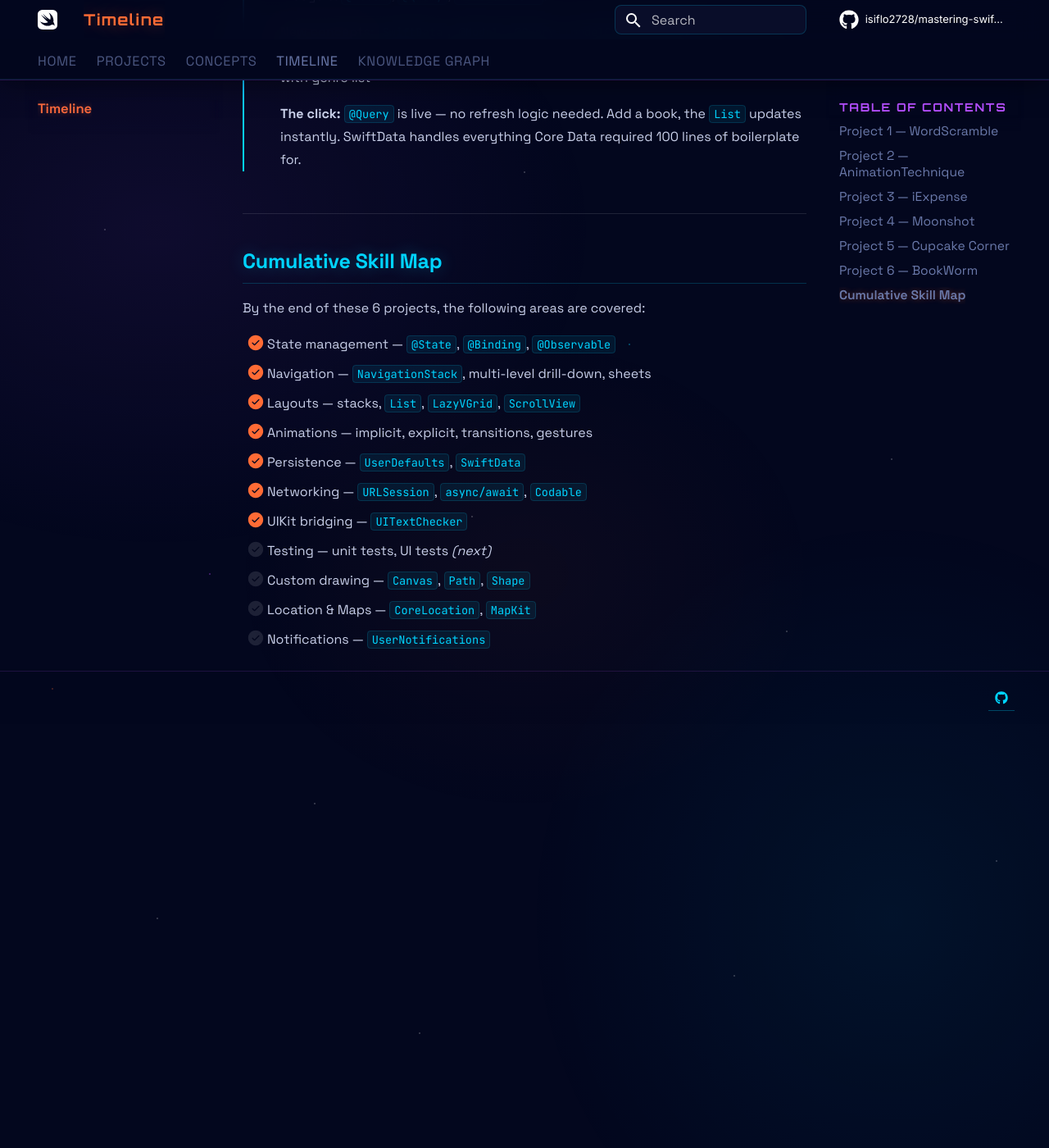
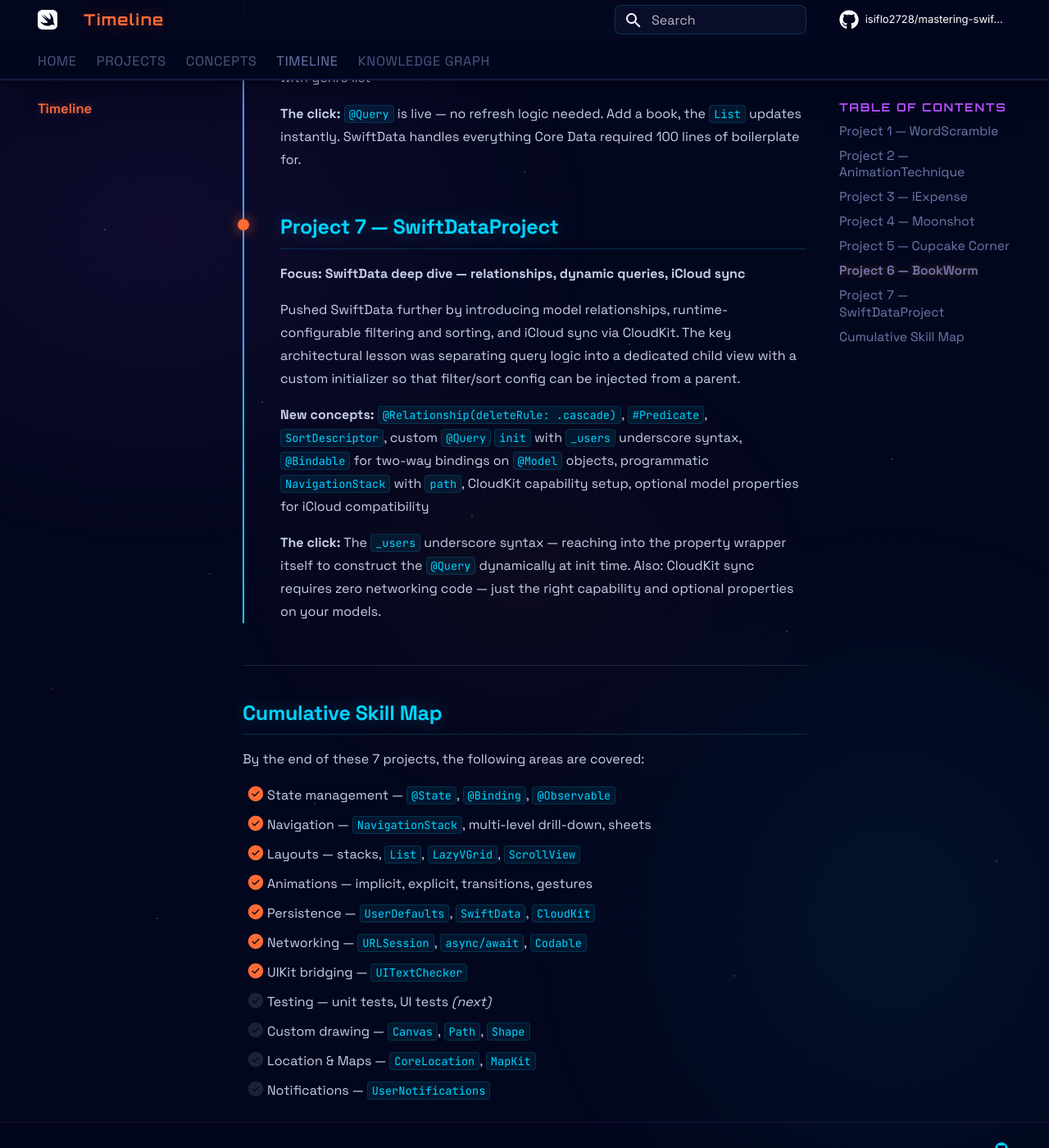
Before and after one commit to isiflo2728/swift-vault, an MkDocs documentation site: the page built from docs/timeline.md, in a window 1280 px wide and 1400 px high, scrolled down 2635 px. Shown: the whole window at 82% size. Built offline with MkDocs 1.6.1 and Material for MkDocs 9.7.7, drawn with Linux system fonts in a browser that asks for light colours; comment, search, counter and statistics services are not loaded; before the commit the page ends 3518 px from its top, so only the background shows below that; some of the changed text lies outside the part shown.

Commit message:
Add SwiftDataProject — relationships, dynamic queries, iCloud sync
New project page covering #Predicate filtering, SortDescriptor sorting,
custom @Query initializers, @Bindable editing, and CloudKit sync setup.
Updates projects index, timeline, and mkdocs nav.

```diff
--- a/docs/timeline.md
+++ b/docs/timeline.md
@@ -1,6 +1,6 @@
 # Learning Timeline
 
-> The progression from zero to a full iOS networking + persistence stack — one project at a time.
+> The progression from zero to a full iOS networking, persistence, and iCloud sync stack — one project at a time.
 
 ---
 
@@ -84,19 +84,32 @@ Replaced UserDefaults with SwiftData — Apple's modern database layer. Built a
 
 </div>
 
+<div class="timeline-item" markdown>
+
+## Project 7 — SwiftDataProject
+**Focus: SwiftData deep dive — relationships, dynamic queries, iCloud sync**
+
+Pushed SwiftData further by introducing model relationships, runtime-configurable filtering and sorting, and iCloud sync via CloudKit. The key architectural lesson was separating query logic into a dedicated child view with a custom initializer so that filter/sort config can be injected from a parent.
+
+**New concepts:** `@Relationship(deleteRule: .cascade)`, `#Predicate`, `SortDescriptor`, custom `@Query` `init` with `_users` underscore syntax, `@Bindable` for two-way bindings on `@Model` objects, programmatic `NavigationStack` with `path`, CloudKit capability setup, optional model properties for iCloud compatibility
+
+**The click:** The `_users` underscore syntax — reaching into the property wrapper itself to construct the `@Query` dynamically at init time. Also: CloudKit sync requires zero networking code — just the right capability and optional properties on your models.
+
+</div>
+
 </div>
 
 ---
 
 ## Cumulative Skill Map
 
-By the end of these 6 projects, the following areas are covered:
+By the end of these 7 projects, the following areas are covered:
 
 - [x] State management — `@State`, `@Binding`, `@Observable`
 - [x] Navigation — `NavigationStack`, multi-level drill-down, sheets
 - [x] Layouts — stacks, `List`, `LazyVGrid`, `ScrollView`
 - [x] Animations — implicit, explicit, transitions, gestures
-- [x] Persistence — `UserDefaults`, `SwiftData`
+- [x] Persistence — `UserDefaults`, `SwiftData`, `CloudKit`
 - [x] Networking — `URLSession`, `async/await`, `Codable`
 - [x] UIKit bridging — `UITextChecker`
 - [ ] Testing — unit tests, UI tests *(next)*
--- a/mkdocs.yml
+++ b/mkdocs.yml
@@ -75,6 +75,7 @@ nav:
     - Moonshot: projects/moonshot.md
     - Cupcake Corner: projects/cupcake-corner.md
     - BookWorm: projects/bookworm.md
+    - SwiftDataProject: projects/swiftdataproject.md
   - Concepts:
     - concepts/index.md
     - State & Data Flow: concepts/state-data-flow.md
```
Also changed, not shown: docs/projects/index.md (+9 -1 lines), docs/projects/swiftdataproject.md (added, +164 -0 lines).
